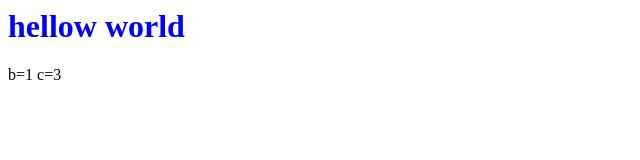
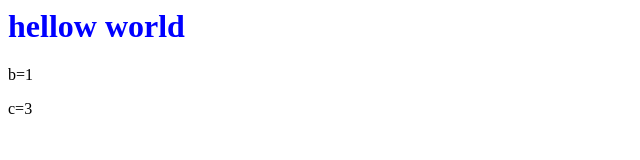
Before and after one commit to shahzaib-574/code101, a plain HTML site: page index.html in a window 1280 px wide. Shown: the full height of the page, 0-640 px from the left. Drawn offline with Linux system fonts and the light colour scheme.

Commit message:
editted c=3

```diff
--- a/index.html
+++ b/index.html
@@ -8,6 +8,6 @@
 <body>
    <h1 style="color: blue;">hellow world</h1>
    b=1
-   c=3
+  <p>c=3</p>
 </body>
 </html>
```
